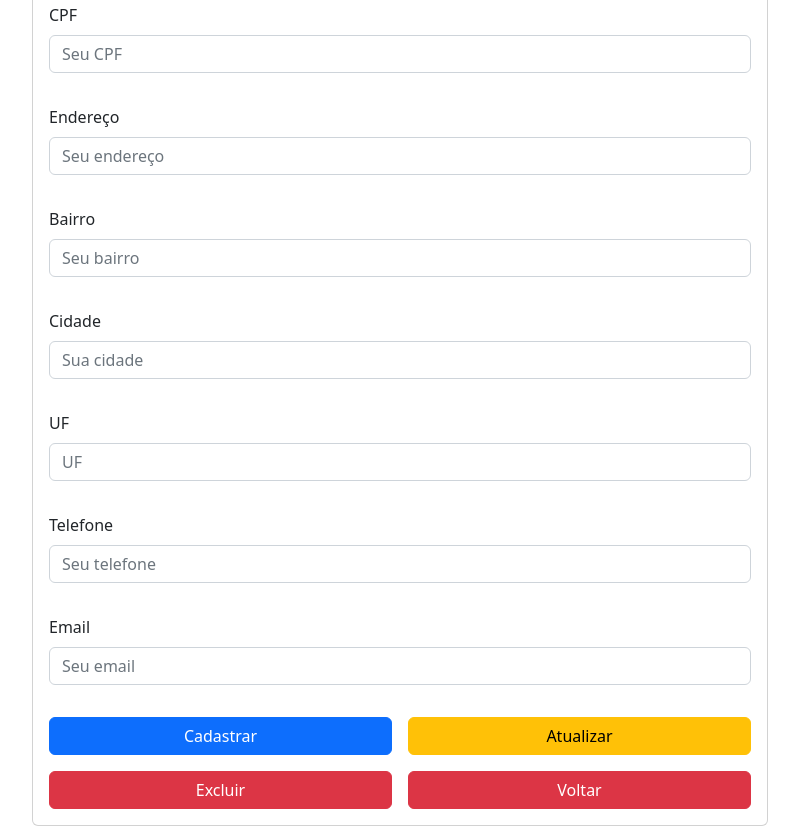
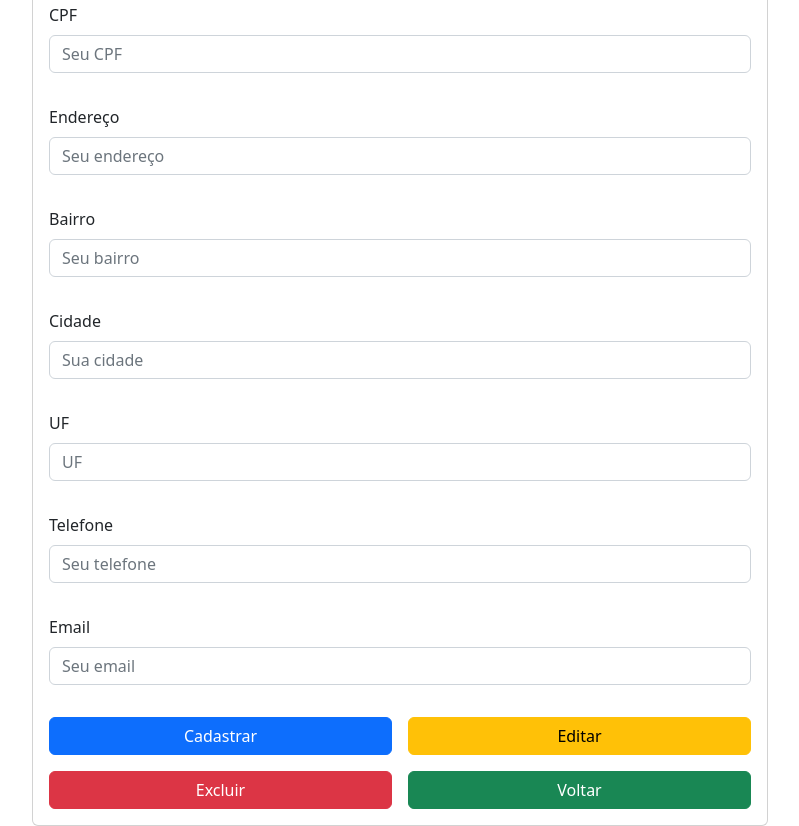
Before and after one commit to FelipeAriki/projetoFaculdadeADS, a website: page protegido/cadastroCliente.html in a window 1280 px wide. Shown: the part 325-1151 px from the top of the page, without its empty margins (240-1039 px from the left). Drawn offline with nearby package versions, Linux system fonts and the light colour scheme; no server answers.

Commit message:
bugfix: id do botao incorreto

```diff
--- a/protegido/cadastroCliente.html
+++ b/protegido/cadastroCliente.html
@@ -83,13 +83,13 @@
                                     <button type="button" class="btn btn-primary" id="btnCadastrar">Cadastrar</button>
                                 </div>
                                 <div class="d-grid col-md-6">
-                                    <button type="button" class="btn btn-warning" id="btnAtualizar">Atualizar</button>
+                                    <button type="button" class="btn btn-warning" id="btnEditar">Editar</button>
                                 </div>
                                 <div class="d-grid col-md-6">
                                     <button type="button" class="btn btn-danger" id="btnExcluir">Excluir</button>
                                 </div>
                                 <div class="d-grid col-md-6">
-                                    <button id="btnVoltar" type="button" class="btn btn-danger">Voltar</button>
+                                    <button id="btnVoltar" type="button" class="btn btn-success">Voltar</button>
                                 </div>
                             </form>
                         </div>
```
